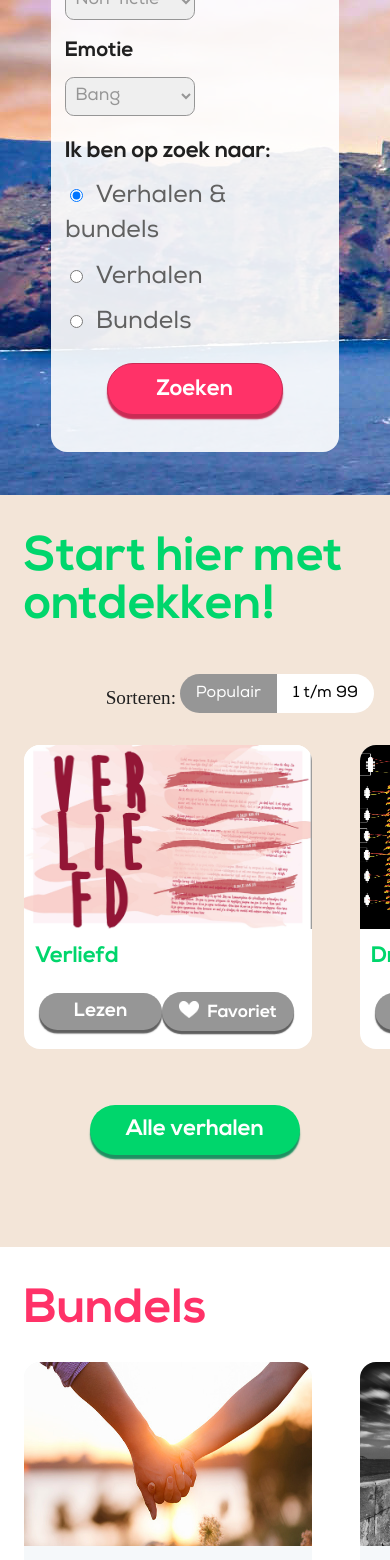
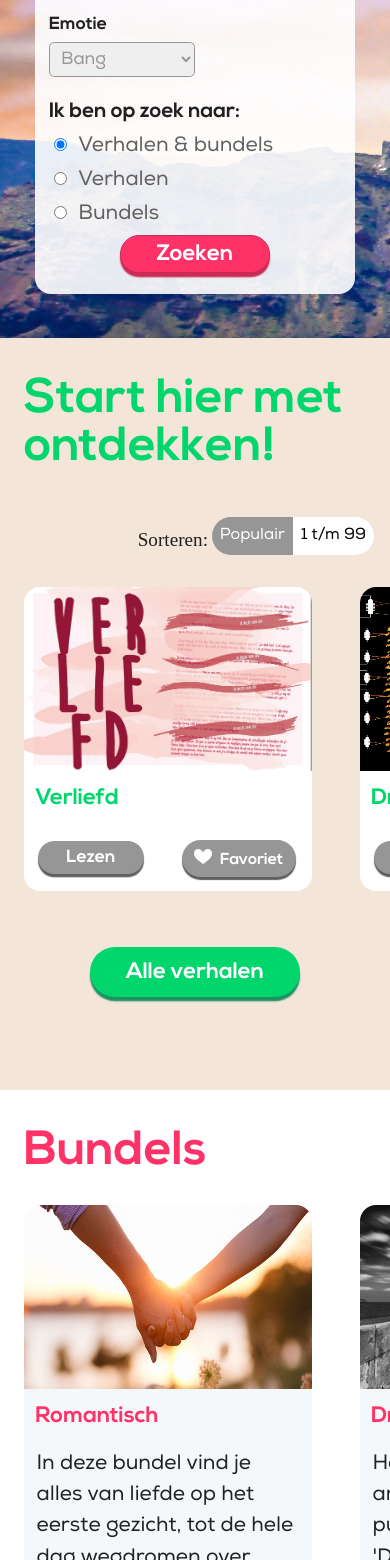
Before and after one commit to rianneeh/blok-web, a plain HTML site: page index.html in a window 390 px wide. Shown: the part 440-2000 px from the top of the page. Drawn offline with Linux system fonts and the light colour scheme.

Commit message:
Responsive 2.1

```diff
--- a/css/styles.css
+++ b/css/styles.css
@@ -98,8 +98,8 @@ header div {
 
 header img {
 	padding: 0.8em 1em 0.4em 1em;
-	width: 2.2em;
-	height: 2em;
+	width: 2em;
+	height: 1.9em;
 }
 
 header img:first-child {
@@ -161,7 +161,7 @@ form {
 	background-color: rgba(255, 255, 255, 0.9);
 	border-radius: 1em;
 	margin: 0 auto 2.7em;
-	width: 18em;
+	width: 20em;
 }
 
 /*formulieren loginpagina ruimte geven*/
@@ -189,8 +189,8 @@ legend {
 
 label {
 	color: #202020;
-	font-size: 1.3em;
-	padding: 0 0 0.8em;
+	font-size: 1.1em;
+	padding: 0 0 0.5em;
 }
 
 input[type=text],
@@ -198,19 +198,19 @@ input[type=email],
 input[type=password],
 select {
 	border: 1px solid #969696;
-	border-radius: 0.5em;
+	border-radius: 0.3em;
 	color: #969696;
 	font-family: "Nexa Regular", helvetica, sans-serif;
-	font-size: 1.1rem;
+	font-size: 1.1em;
 	margin-bottom: 1.1em;
-	padding: 0.3em;
+	padding: 0.4em;
 	width: 94%;
 	transition: all .5s;
 }
 
 select {
 	width: 50%;
-	height: 2.2em;
+	height: 2em;
 }
 
 
@@ -246,15 +246,15 @@ input:focus:valid {
 form p {
 	color: #202020;
 	font-family: "Nexa Bold", helvetica, sans-serif;
-	font-size: 1.4em;
+	font-size: 1, 2em;
 	margin: 0;
-	padding: 0 0 0.5em;
+	padding: 0 0 0.1em;
 }
 
 p label {
 	color: #606060;
 	font-family: "Nexa Regular", helvetica, sans-serif;
-	font-size: 1.1em;
+	font-size: 1em;
 	margin-left: 0.4em;
 }
 
@@ -266,8 +266,8 @@ input[type=submit] {
 	color: white;
 	font-family: "Nexa Bold", helvetica, sans-serif;
 	font-size: 1.4em;
-	margin: 0.5em auto 1.2em;
-	padding: 0.6em 2.2em;
+	margin: 0.1em auto 0.5em;
+	padding: 0.3em 1.6em;
 	transition: all .5s;
 }
 
@@ -370,7 +370,7 @@ section div {
 	box-shadow: none;
 	font-family: "Nexa Regular", helvetica, sans-serif;
 	font-size: 1em;
-	padding: 0.3em 1em;
+	padding: 0.2em 0.5em;
 }
 
 #sorteren button:nth-of-type(1) {
@@ -410,7 +410,7 @@ section div {
 
 section:nth-of-type(3) article {
 	background-color: #f5f8fa;
-	height: 29em;
+	height: 31em;
 }
 
 article p {
@@ -429,19 +429,19 @@ article button {
 }
 
 article a {
-	font-size: 1.2em;
+	font-size: 1.1em;
 	border-radius: 2em;
 	bottom: 1em;
 	left: .8em;
-	padding: 0.45em 1.8em;
+	padding: 0.45em 1.6em;
 }
 
 
 article button {
 	border-radius: 2rem;
-	bottom: 1em;
-	font-size: 1.1em;
-	padding: 0.55em 1em;
+	bottom: 0.9em;
+	font-size: 1em;
+	padding: 0.55em 0.8em;
 	right: 1em;
 }
 
@@ -570,23 +570,10 @@ section#verhaalinfo button:active {
 		background-position: -40em 6em;
 	}
 
-	article {
-		width: 19em;
-	}
-
 	form {
 		width: 75%;
 		max-width: 30em;
 	}
-
-	input[type=text],
-	input[type=email],
-	input[type=password],
-	select {
-		font-size: 1.4rem;
-		margin-bottom: 0.5em;
-	}
-
 	#sorteren p {
 		font-size: 1.3em;
 	}
@@ -647,7 +634,7 @@ section#verhaalinfo button:active {
 
 		body {
 			background-size: 270%;
-			background-position: 0 4em;
+			background-position: 0 2em;
 		}
 		/*Footer items gaan naast elkaar staan*/
 		body > footer {
@@ -683,7 +670,7 @@ section#verhaalinfo button:active {
 		/*De h1 komt naast het formulier*/
 		body section:nth-of-type(1) {
 			display: flex;
-			margin: 5em 10%;
+			margin: 3em 10%;
 		}
 
 		body section:nth-of-type(1) h1 {
@@ -794,20 +781,10 @@ section#verhaalinfo button:active {
 		}
 	}
 
-	@media(min-width: 84em) {
-		body {
-			background-size: 130%;
-			background-position: 0 4em;
-		}
-
-		/*h1 homepage wordt groter*/
-		body section:nth-of-type(1) h1 {
-			font-size: 4em;
-		}
-
+	@media(min-width: 78em) {
 		/* responsive maken artikelen 4-koloms-grid*/
 		section div:nth-of-type(2) {
-			grid-template-columns: 19% 19% 19% 19%;
+			grid-template-columns: 18.5% 18.5% 18.5% 18.5%;
 			grid-gap: 5em;
 		}
 
@@ -821,7 +798,7 @@ section#verhaalinfo button:active {
 
 		section:nth-of-type(3) div {
 			grid-template-columns: 19% 19% 19% 19%;
-			grid-gap: 5em;
+			grid-gap: 4em;
 			margin: 0;
 		}
 
@@ -840,3 +817,15 @@ section#verhaalinfo button:active {
 			padding-bottom: 0;
 		}
 	}
+
+	@media(min-width: 84em) {
+		body {
+			background-size: 130%;
+			background-position: 0 4em;
+		}
+
+		/*h1 homepage wordt groter*/
+		body section:nth-of-type(1) h1 {
+			font-size: 4em;
+		}
+	}
```
